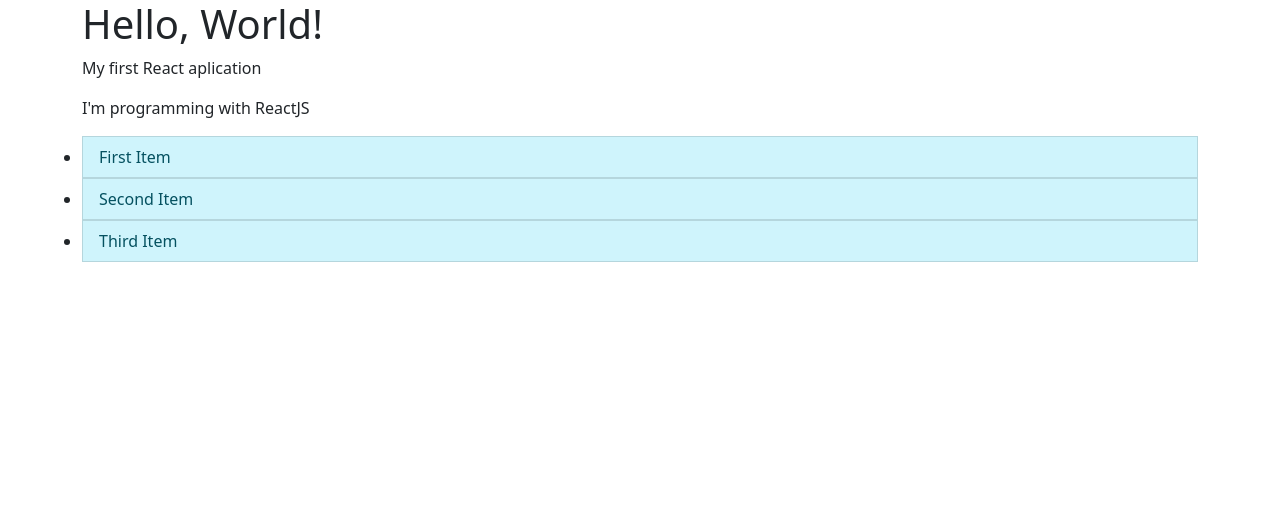
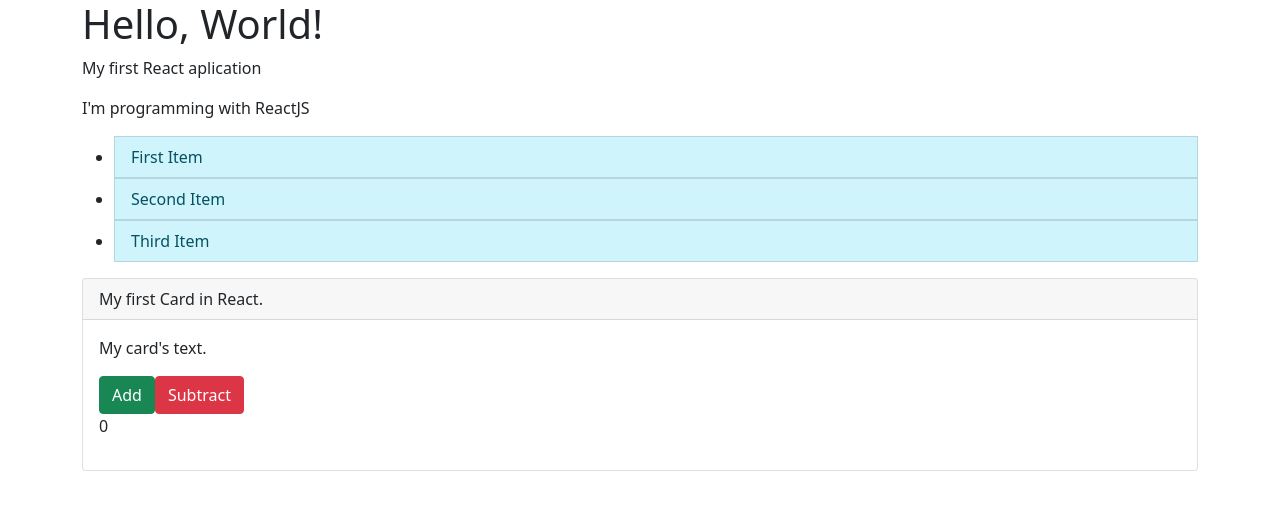
Before and after one commit to AlbusQuercus94/Impulso-React-Web-Developer, a React (Create React App) app in the folder React_JS/Componentes_ReactJS/components/: page / in a window 1280 px wide. Shown: the top 510 px of the page. Built offline with nearby package versions, Linux system fonts and the light colour scheme.

Commit message:
Update Parte 5
Criação e conclusão da parte 5 do módulo.

```diff
--- a/React_JS/Componentes_ReactJS/components/src/App.js
+++ b/React_JS/Componentes_ReactJS/components/src/App.js
@@ -2,11 +2,12 @@
 // import './App.css';
 import Parte2 from './Components/Parte_2/Parte_2';
 import Parte3 from './Components/Parte_3/Parte_3';
-import Parte4 from './Components/Parte_4/Parte_4'
+import Parte4 from './Components/Parte_4/Parte_4';
+import Parte5 from './Components/Parte_5/Parte_5'
 
 function App() {
   return (
-    <Parte4/>
+    <Parte5/>
   );
 }
 
--- /dev/null
+++ b/React_JS/Componentes_ReactJS/components/src/Components/Parte_5/Card.jsx
@@ -0,0 +1,42 @@
+import React, { useState } from "react";
+
+
+function Card (){
+
+    const [value, setValue] =
+        useState(0);
+
+    function Add (){
+        setValue(value + 1)
+    }
+
+    function Subtract (){
+        setValue(value - 1)
+    }
+
+    return(
+        <div className='card'>
+            <div className='card-header'>
+                My first Card in React.
+            </div>
+            <div className='card-body'>
+                <p>My card's text.</p>
+                <button
+                type='button'
+                className='btn btn-success'
+                onClick ={Add}> {/*Boa prática, separar os atributos por linha */}
+                    Add
+                </button>
+                <button
+                type='button'
+                className='btn btn-danger'
+                onClick ={Subtract}> {/*Boa prática, separar os atributos por linha */}
+                    Subtract
+                </button>
+                <p>{value}</p>
+            </div>
+        </div>
+    )
+}
+
+export default Card
--- /dev/null
+++ b/React_JS/Componentes_ReactJS/components/src/Components/Parte_5/Item.jsx
@@ -0,0 +1,11 @@
+import React from "react";
+
+function Item ( {text} ){
+    return(
+        <li><a href="#" className="list-group-item list-group-item-action list-group-item-info">
+            {text}
+        </a></li>
+    )
+}
+
+export default Item
--- /dev/null
+++ b/React_JS/Componentes_ReactJS/components/src/Components/Parte_5/Parte_5.jsx
@@ -0,0 +1,21 @@
+import React from "react";
+import Item from "./Item";
+import Card from "./Card";
+
+function Parte4() {
+  return(
+      <>
+        <h1>Hello, World!</h1>
+        <p>My first React aplication</p>
+        <p>I'm programming with ReactJS</p>
+        <ul>
+            <Item text='First Item'/>
+            <Item text='Second Item'/>
+            <Item text='Third Item'/>
+        </ul>
+        <Card/>
+      </>
+    )
+}
+
+export default Parte4
```
Also changed, not shown: 1 other file (tests, documents, lock files or other folders).
